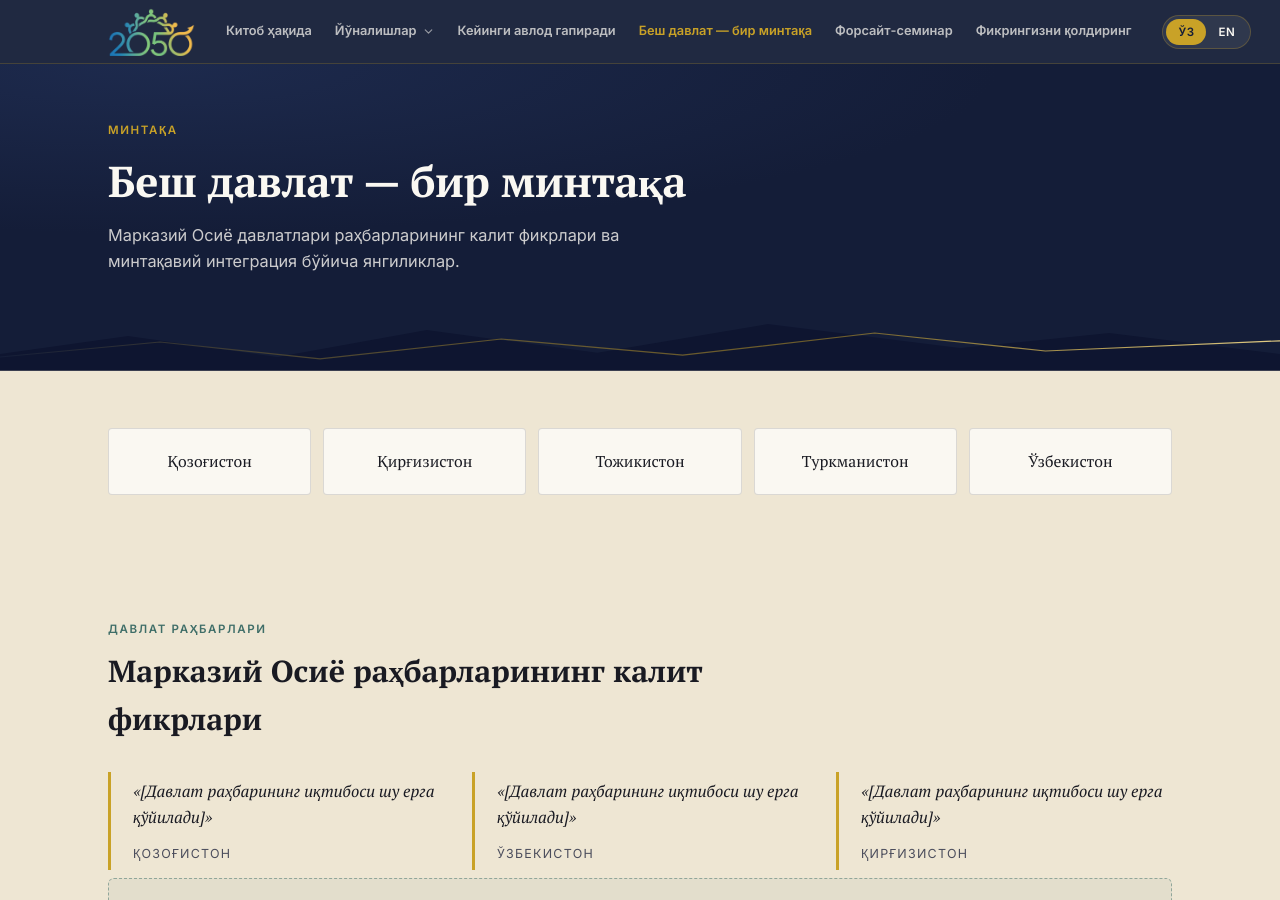
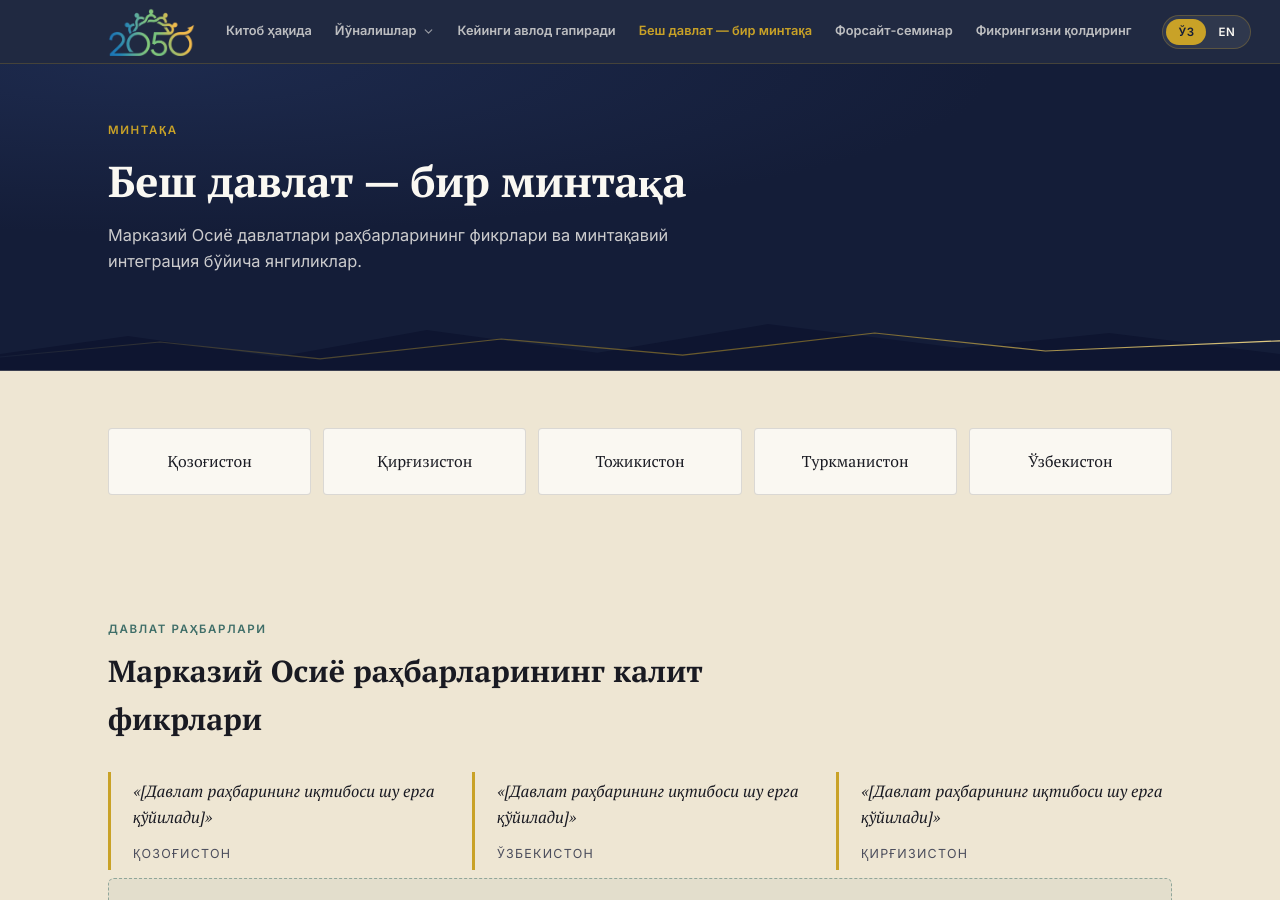
Before and after one commit to farrukhtash/Ca2050, a Jekyll site: the page built from region.html, in a window 1280 px wide and 900 px high. Built offline with Jekyll 4.4.1, drawn with Linux system fonts in a browser that asks for light colours.

Commit message:
region.html

```diff
--- a/region.html
+++ b/region.html
@@ -11,7 +11,7 @@ nav_active: region
     <span class="eyebrow en">The region</span>
     <h1 class="uz">Беш давлат — бир минтақа</h1>
     <h1 class="en">Five countries — one region</h1>
-    <p class="sub uz">Марказий Осиё давлатлари раҳбарларининг калит фикрлари ва минтақавий интеграция бўйича янгиликлар.</p>
+    <p class="sub uz">Марказий Осиё давлатлари раҳбарларининг фикрлари ва минтақавий интеграция бўйича янгиликлар.</p>
     <p class="sub en">Key statements by the leaders of Central Asia and news on regional integration.</p>
   </div>
   <div class="horizon">
```
